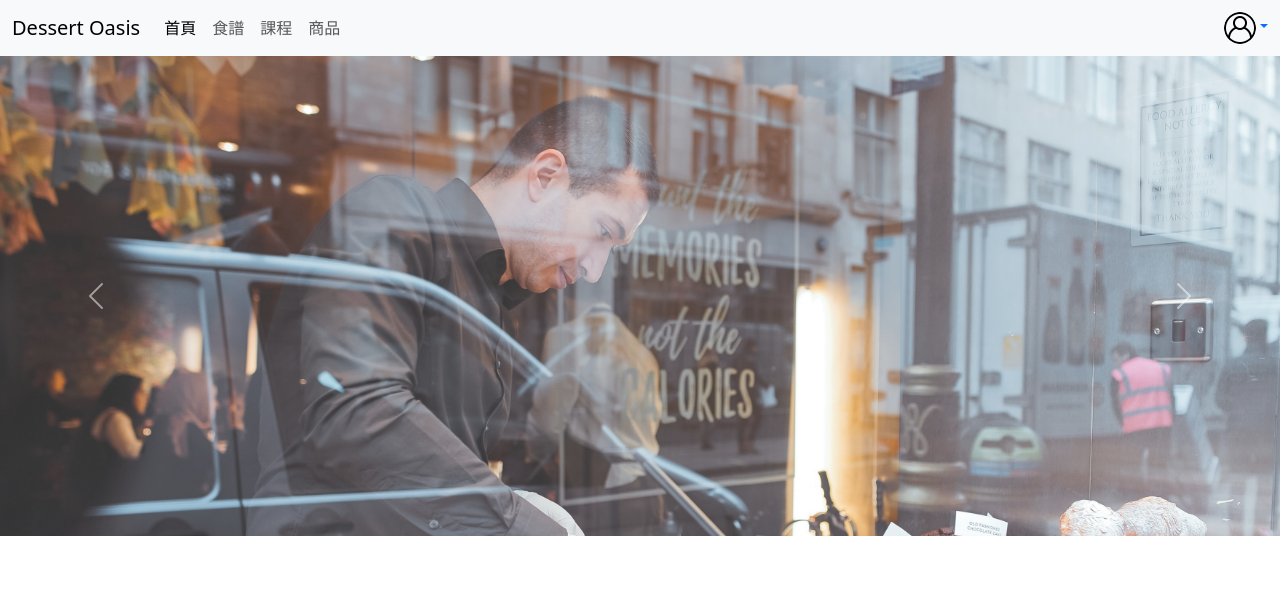
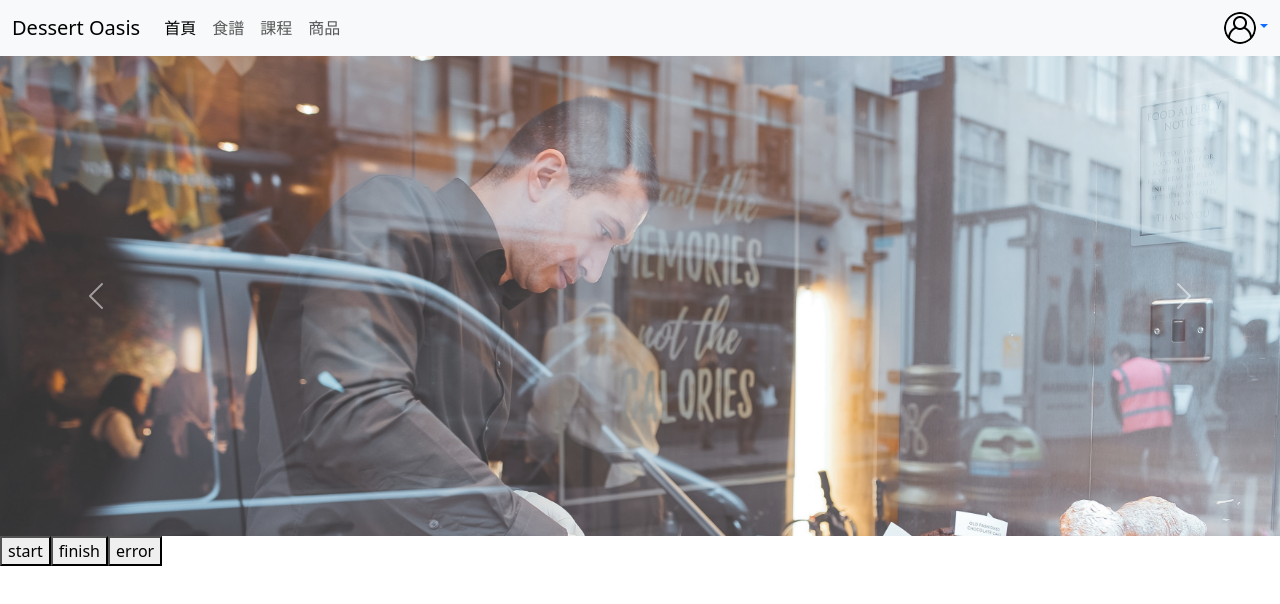
Before and after one commit to HiroLiang/dessertoasis-vue, a Vue app: page /courses in a window 1280 px wide. Shown: the top 604 px of the page. Built offline with nearby package versions, Linux system fonts and the light colour scheme.

Commit message:
add table test

```diff
--- a/package.json
+++ b/package.json
@@ -37,8 +37,10 @@
     "@types/stompjs": "^2.3.5",
     "@vitejs/plugin-vue": "^4.2.3",
     "@vue/tsconfig": "^0.4.0",
+    "naive-ui": "^2.34.4",
     "npm-run-all": "^4.1.5",
     "typescript": "~5.1.6",
+    "vfonts": "^0.0.3",
     "vite": "^4.4.6",
     "vue-tsc": "^1.8.6"
   },
--- a/src/App.vue
+++ b/src/App.vue
@@ -1,8 +1,13 @@
 <script setup lang="ts">
 import { RouterView } from 'vue-router';
+import { NBackTop, NLoadingBarProvider } from 'naive-ui'
+
 </script>
 <template>
-  <RouterView />
+  <n-loading-bar-provider>
+    <RouterView />
+  </n-loading-bar-provider>
+  <n-back-top :right="50" />
 </template>
 
 <style scoped>
--- a/src/components/CmsSideBar.vue
+++ b/src/components/CmsSideBar.vue
@@ -7,4 +7,5 @@ import { RouterLink } from "vue-router";
   <router-link to="/cms/recipe">recipe</router-link><br />
   <router-link to="/cms/chat">chat</router-link><br />
   <router-link to="/cms/product">product</router-link><br />
+  <router-link to="/cms/table">table</router-link>
 </template>
--- /dev/null
+++ b/src/components/Standard/Table.vue
@@ -0,0 +1,4 @@
+<script setup lang="ts">
+
+</script>
+<template></template>
--- a/src/router/index.ts
+++ b/src/router/index.ts
@@ -35,7 +35,8 @@ const router = createRouter({
       component: () => import("../views/CmsView.vue"),
       children: [
         {
-          path: "/cms/recipe",
+
+          path: '',
           name: "recipe",
           component: () => import("../views/RecipeBackground.vue"),
         },
@@ -59,6 +60,11 @@ const router = createRouter({
           name: "member",
           component: () => import("../views/MemberBackground.vue"),
         },
+        {
+          path: "/cms/table",
+          name: "table",
+          component: () => import("../components/Standard/Table.vue")
+        }
       ],
     },
     {
--- a/src/views/CmsView.vue
+++ b/src/views/CmsView.vue
@@ -1,6 +1,7 @@
 <script setup lang="ts">
 import NavBar from '@/components/NavBar.vue'
 import CmsSideBar from '@/components/CmsSideBar.vue'
+
 </script>
 <template>
     <div class="pageContain">
--- a/src/views/HomeView.vue
+++ b/src/views/HomeView.vue
@@ -1,9 +1,26 @@
 <script setup lang="ts">
 import NavBar from '@/components/NavBar.vue'
 import HeaderShow from '@/components/HeaderShow.vue';
+
+import { ref, onBeforeUpdate, onUpdated } from 'vue'
+import { useLoadingBar } from 'naive-ui'
+const loadingBar = useLoadingBar()
+const disabledRef = ref(true)
+const loadStart = () => {
+  loadingBar.start()
+}
+const loadFinish = () => {
+  loadingBar.finish()
+}
+const loadError = () => {
+  loadingBar.error()
+}
 </script>
 
 <template>
   <NavBar />
   <HeaderShow />
+  <button @click="loadStart">start</button>
+  <button @click="loadFinish">finish</button>
+  <button @click="loadError">error</button>
 </template>
--- a/src/views/RecipeView.vue
+++ b/src/views/RecipeView.vue
@@ -2,7 +2,7 @@
 import NavBar from '@/components/NavBar.vue'
 import Carousel from '@/components/Carousel.vue'
 import DropDownSelector from '@/components/DropDownSelector.vue'
-import Selector from '@/components/DropDownSelectorTest.vue'
+// import Selector from '@/components/DropDownSelectorTest.vue'
 import { reactive } from 'vue'
 const navbarlist = reactive([
     { title: '食譜', toUrl: '/recipes' },
@@ -27,22 +27,21 @@ const item = reactive([
 </script>
 
 <template>
-    <div>
-        <NavBar :NavBarList="navbarlist" />
-    </div>
+    <NavBar :NavBarList="navbarlist" />
+
     <div class="searchBarBackground">
         <img src="../assets/images/recipeHP/tabitha-turner-Ns2aJ5OXKds-unsplash.jpg" alt="">
         <hr>
     </div>
     <DropDownSelector></DropDownSelector>
     <hr>
-    <Selector></Selector>
+    <!-- <Selector></Selector> -->
     <Carousel :title="carouselTitle[0]" :itemsList="item" />
     <hr>
     <Carousel :title="carouselTitle[1]" :itemsList="item" />
 </template>
 
-<style>
+<style scoped>
 /*調整食譜縮圖列外框線位置*/
 .recipeListContainer {
     margin: 0;
```
Also changed, not shown: src/api/index.ts (line endings or trailing spaces), 2 other files (tests, documents, lock files or other folders).
